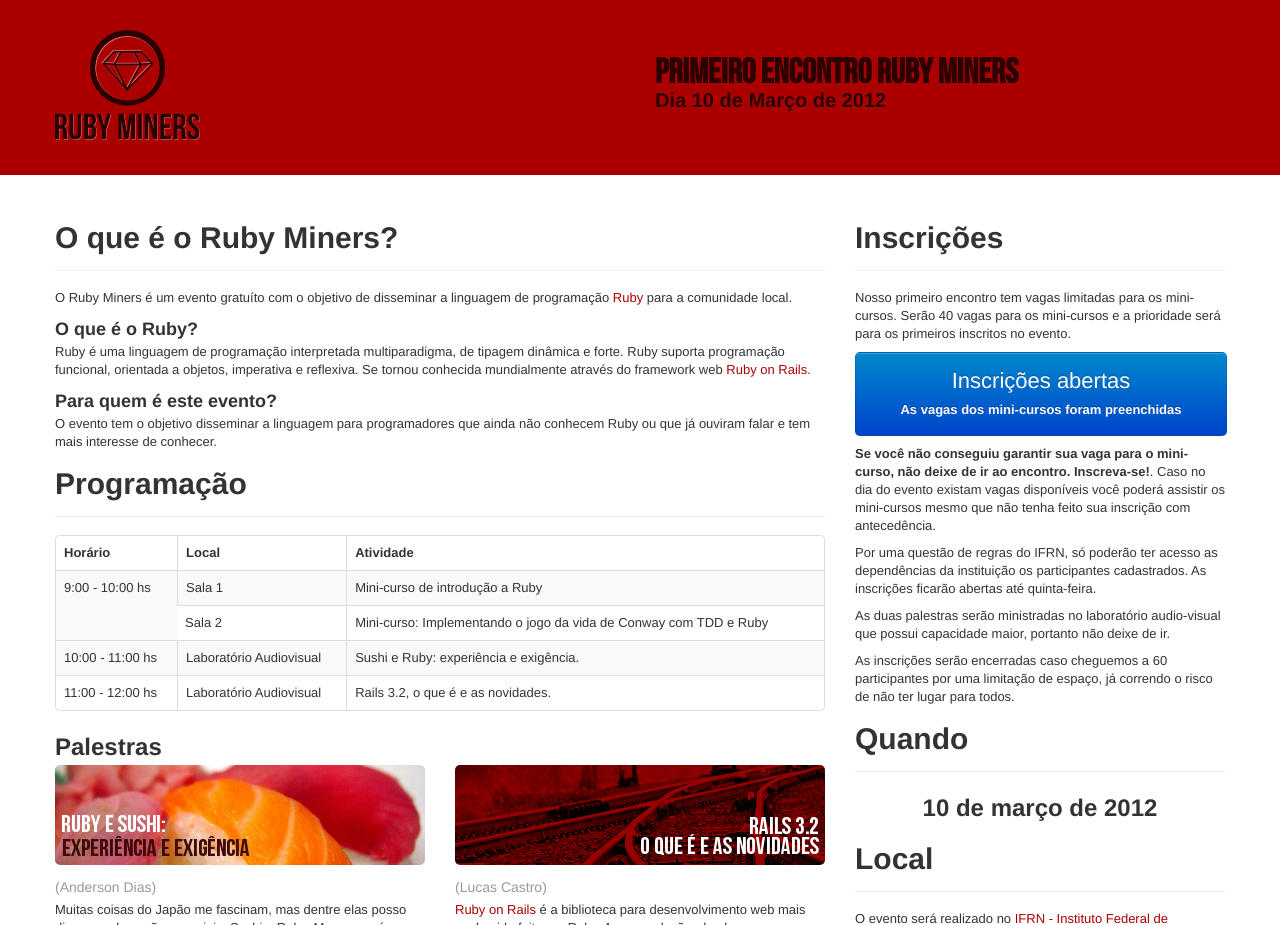
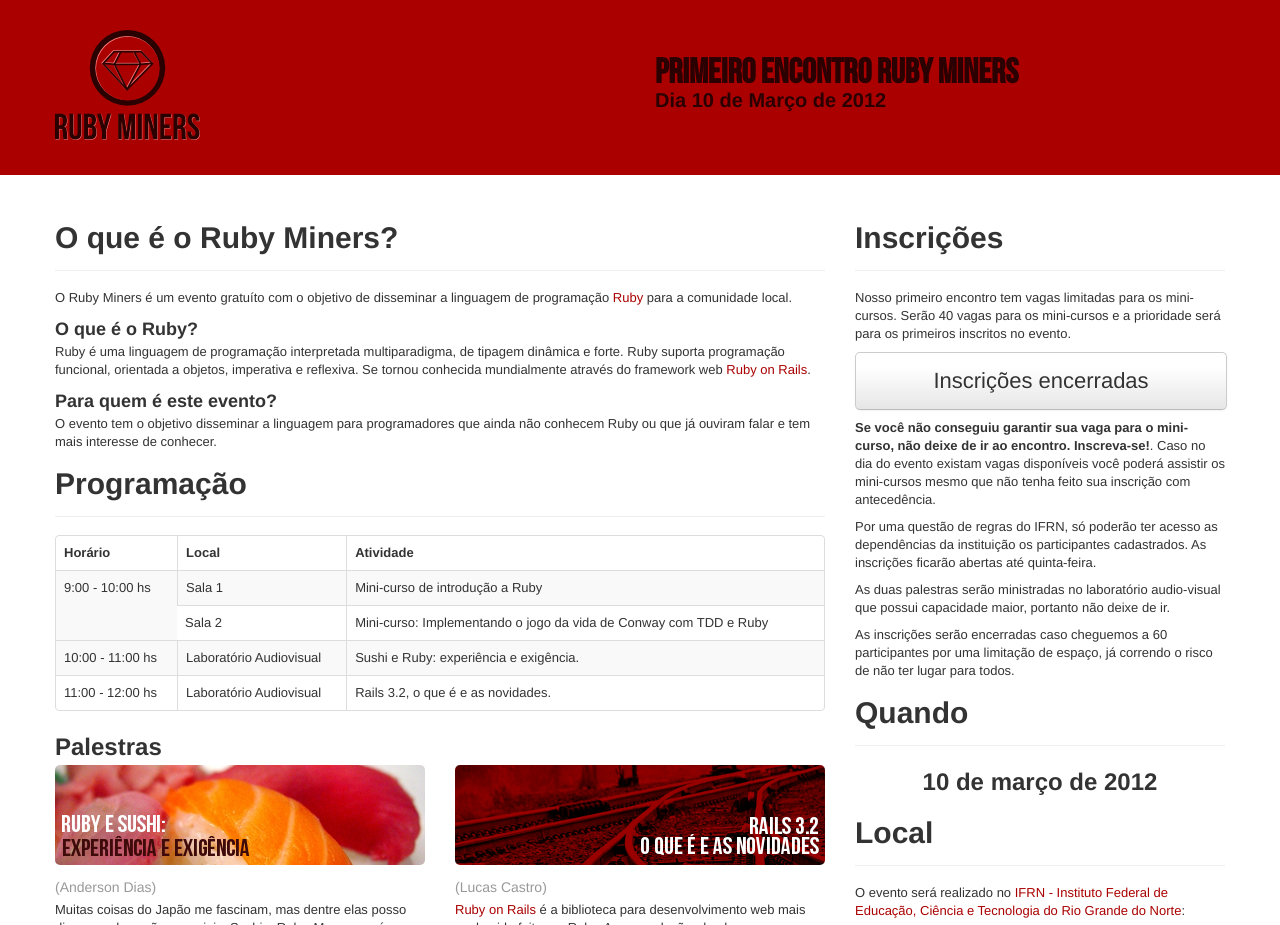
Before and after one commit to andersondias/andersondias.github.com, a Jekyll site: the page rubyminers/index.html, which Jekyll copies as it is, in a window 1280 px wide, cut to the strip 0-925 px from the top of the page. Built offline with Jekyll 4.4.1, drawn with Linux system fonts in a browser that asks for light colours; nearby versions of some CDN libraries; Markdown is read by kramdown in place of the engine named in the settings.

Commit message:
Inscrições encerradas

```diff
--- a/rubyminers/index.html
+++ b/rubyminers/index.html
@@ -120,9 +120,8 @@
           <div class='span4'>
             <div class='page-header'><h1>Inscrições</h1></div>
             <p>Nosso primeiro encontro tem vagas limitadas para os mini-cursos. Serão 40 vagas para os mini-cursos e a prioridade será para os primeiros inscritos no evento.</p>
-            <p><a class='btn btn-primary btn-xxlarge' href='inscricao.html'>
-                Inscrições abertas<br/>
-                <small>As vagas dos mini-cursos foram preenchidas</small>
+            <p><a class='btn btn-xxlarge' href='#'>
+                Inscrições encerradas
             </a></p>
             <p><strong>Se você não conseguiu garantir sua vaga para o mini-curso, não deixe de ir ao encontro. Inscreva-se!</strong>. Caso no dia do evento existam vagas disponíveis você poderá assistir os mini-cursos mesmo que não tenha feito sua inscrição com antecedência.</p>
             <p>Por uma questão de regras do IFRN, só poderão ter acesso as dependências da instituição os participantes cadastrados. As inscrições ficarão abertas até quinta-feira.</p>
```
